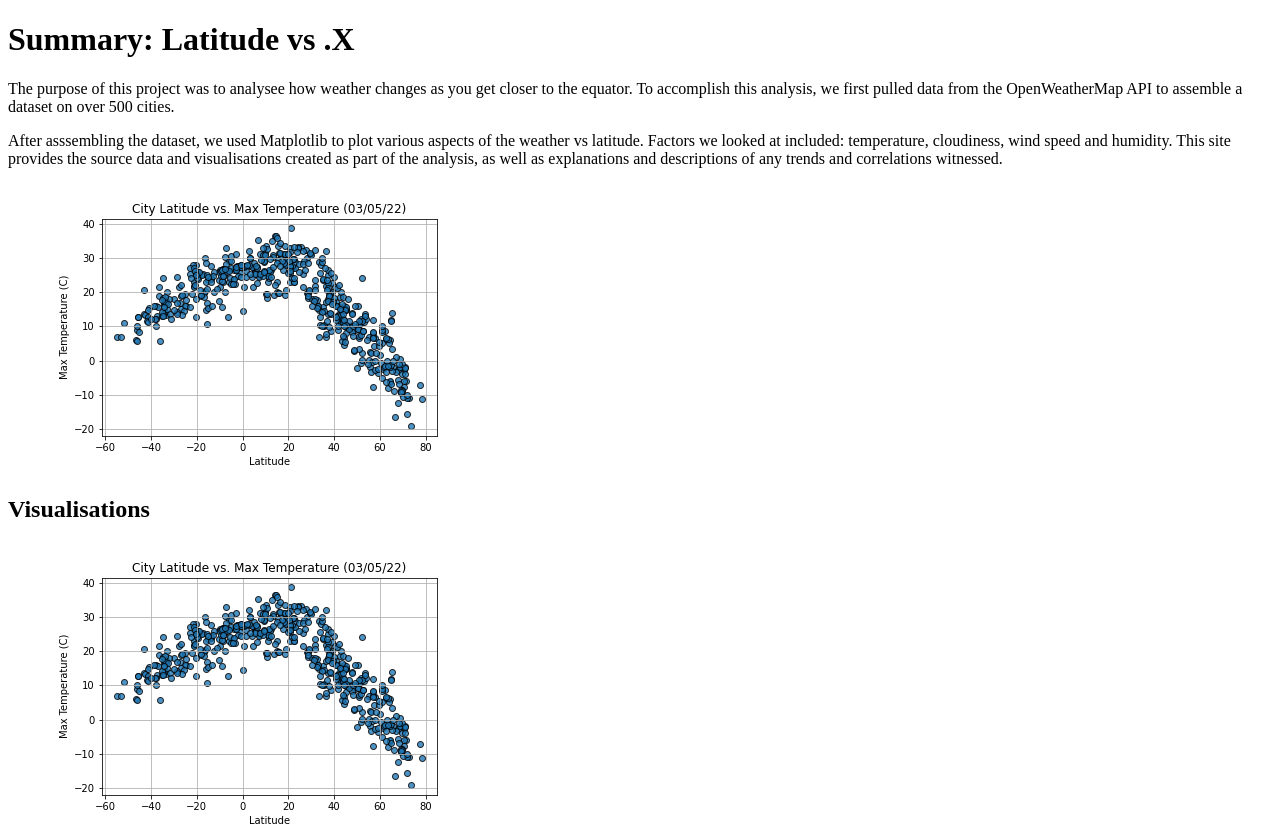
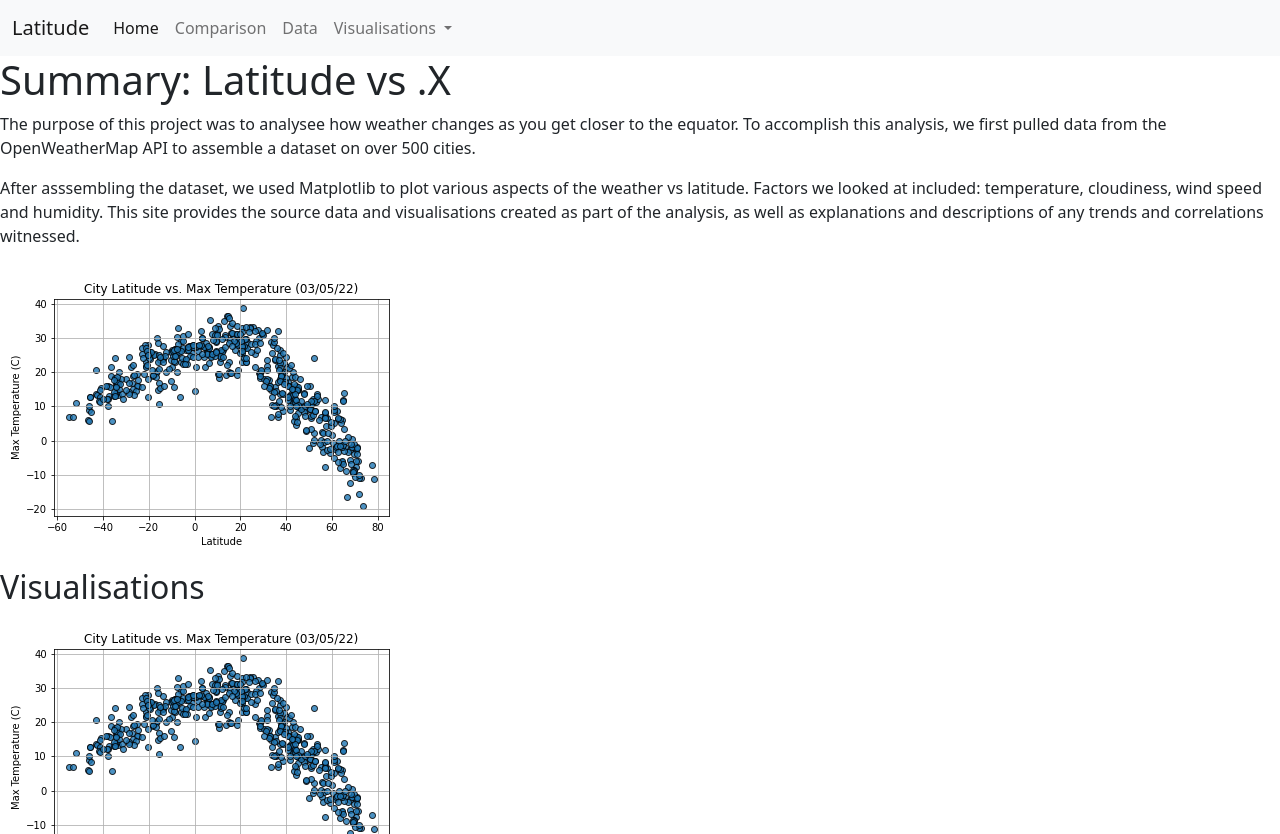
Before and after one commit to DannyBruzz/Web-Design-Challenge, a plain HTML site: page index.html in a window 1280 px wide. Shown: the top 834 px of the page. Drawn offline with nearby package versions, Linux system fonts and the light colour scheme.

Commit message:
navbar index

```diff
--- a/index.html
+++ b/index.html
@@ -4,6 +4,40 @@
     <meta charset="UTF-8">
     <title>Latitude</title>
     <!--<link rel="stylesheet" type="text/css" href="style.css"> -->
+    <link href="https://cdn.jsdelivr.net/npm/bootstrap@5.2.1/dist/css/bootstrap.min.css" rel="stylesheet" integrity="sha384-iYQeCzEYFbKjA/T2uDLTpkwGzCiq6soy8tYaI1GyVh/UjpbCx/TYkiZhlZB6+fzT" crossorigin="anonymous">
+    <script src="https://cdn.jsdelivr.net/npm/bootstrap@5.2.1/dist/js/bootstrap.bundle.min.js" integrity="sha384-u1OknCvxWvY5kfmNBILK2hRnQC3Pr17a+RTT6rIHI7NnikvbZlHgTPOOmMi466C8" crossorigin="anonymous"></script>
+    <nav class="navbar navbar-expand-lg bg-light">
+        <div class="container-fluid">
+          <a class="navbar-brand" href="#">Latitude</a>
+          <button class="navbar-toggler" type="button" data-bs-toggle="collapse" data-bs-target="#navbarNavDropdown" aria-controls="navbarNavDropdown" aria-expanded="false" aria-label="Toggle navigation">
+            <span class="navbar-toggler-icon"></span>
+          </button>
+          <div class="collapse navbar-collapse" id="navbarNavDropdown">
+            <ul class="navbar-nav">
+              <li class="nav-item">
+                <a class="nav-link active" aria-current="page" href="index.html">Home</a>
+              </li>
+              <li class="nav-item">
+                <a class="nav-link" href="assets\comparisons.html">Comparison</a>
+              </li>
+              <li class="nav-item">
+                <a class="nav-link" href="assets\data.html">Data</a>
+              </li>
+              <li class="nav-item dropdown">
+                <a class="nav-link dropdown-toggle" href="#" role="button" data-bs-toggle="dropdown" aria-expanded="false">
+                  Visualisations
+                </a>
+                <ul class="dropdown-menu">
+                  <li><a class="dropdown-item" href="visualisations\lat_temp.html">Max Temp</a></li>
+                  <li><a class="dropdown-item" href="visualisations\lat_humidity.html">Humidity</a></li>
+                  <li><a class="dropdown-item" href="visualisations\lat_cloud.html">Cloudiness</a></li>
+                  <li><a class="dropdown-item" href="visualisations\lat_wind.html">Wind Speed</a></li>
+                </ul>
+              </li>
+            </ul>
+          </div>
+        </div>
+      </nav>
 </head>
 <body>
     <div>
@@ -38,7 +72,7 @@
 
         <a target="_blank" href="visualisations\lat_wind.html">
             <figure>
-                <img src="assets\images\Fig4.png" alt="City Latitude vs Wind Speed">
+                <img src="assets\images\Fig3.png" alt="City Latitude vs Wind Speed">
             </figure>
         </a>
 
```
